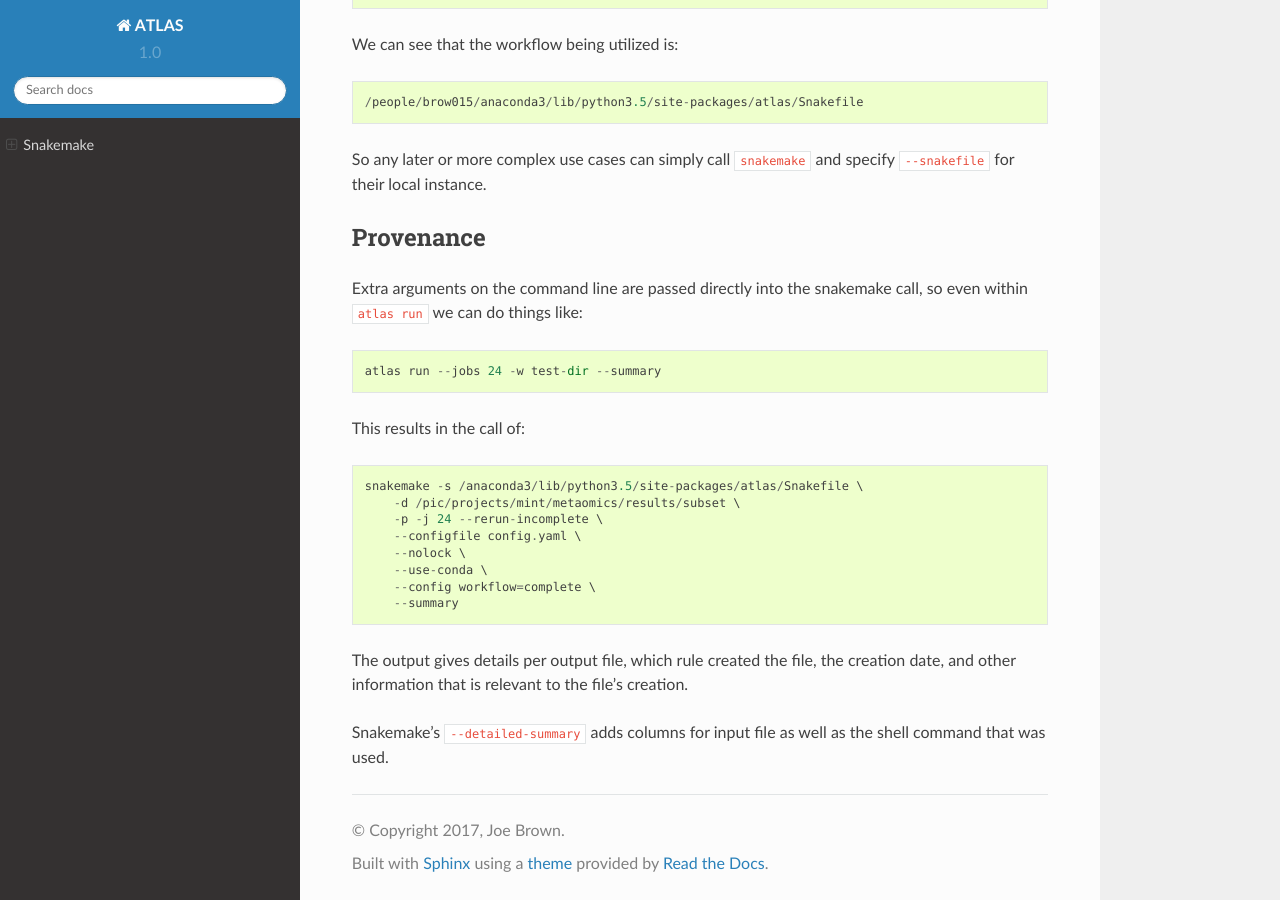
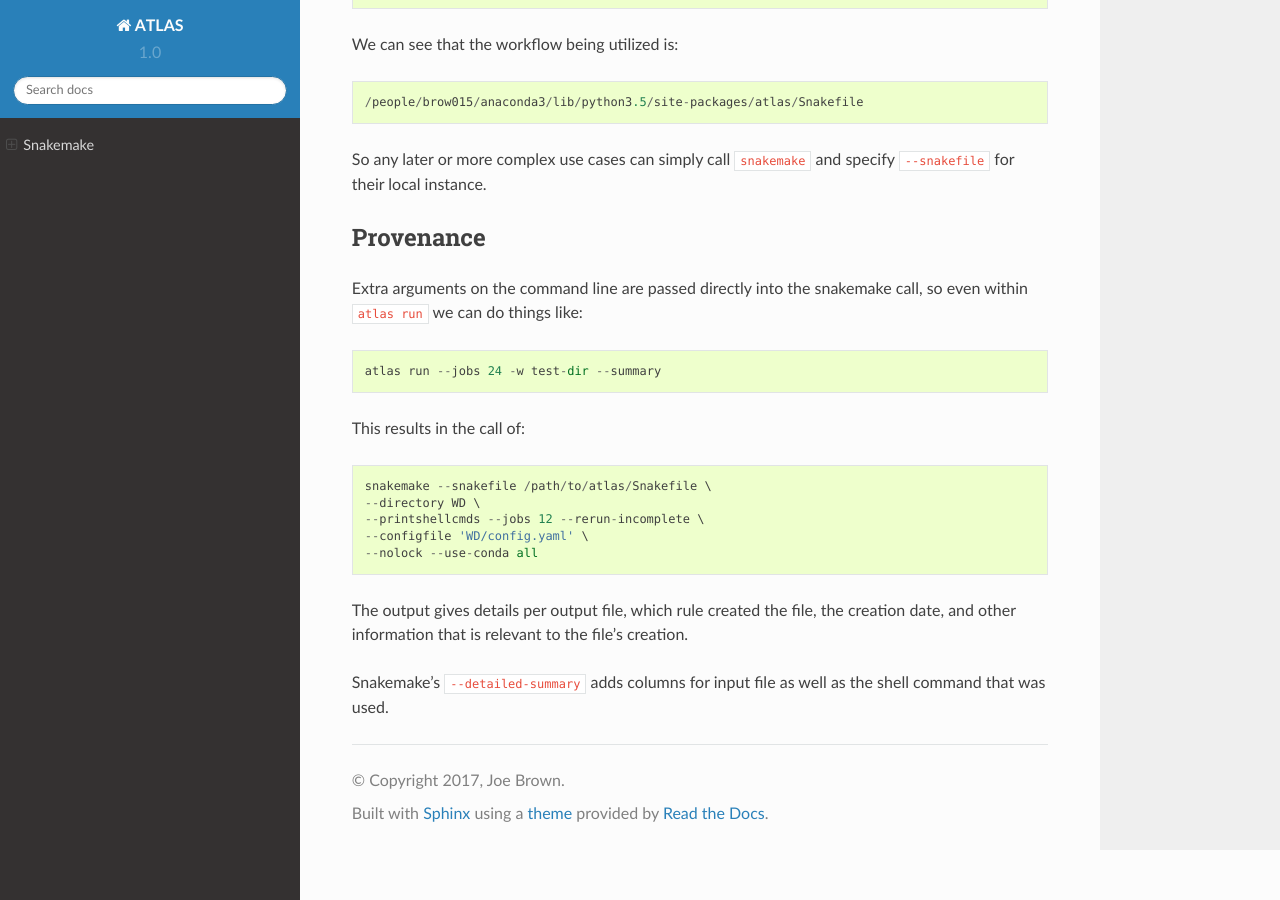
Before and after one commit to metagenome-atlas/atlas, a Sphinx documentation site: the page built from docs/advanced/snakemake.rst, in a window 1280 px wide and 900 px high, scrolled down 890 px. Built offline with Sphinx 7.4.7 and the Read the Docs theme 2.0.0, drawn with Linux system fonts in a browser that asks for light colours; pages that are not in the unit, such as notebooks, are missing from menus.

```diff
--- a/docs/advanced/snakemake.rst
+++ b/docs/advanced/snakemake.rst
@@ -58,14 +58,11 @@ call, so even within ``atlas run`` we can do things like::
 
 This results in the call of::
 
-    snakemake -s /anaconda3/lib/python3.5/site-packages/atlas/Snakefile \
-        -d /pic/projects/mint/metaomics/results/subset \
-        -p -j 24 --rerun-incomplete \
-        --configfile config.yaml \
-        --nolock \
-        --use-conda \
-        --config workflow=complete \
-        --summary
+ snakemake --snakefile /path/to/atlas/Snakefile \
+ --directory WD \
+ --printshellcmds --jobs 12 --rerun-incomplete \
+ --configfile 'WD/config.yaml' \
+ --nolock --use-conda all
 
 The output gives details per output file, which rule created the file, the
 creation date, and other information that is relevant to the file's creation.
```
Also changed, not shown: README.md (+7 -3 lines), docs/index.rst (+24 -7 lines), docs/usage/getting_started.rst (+26 -4 lines).
